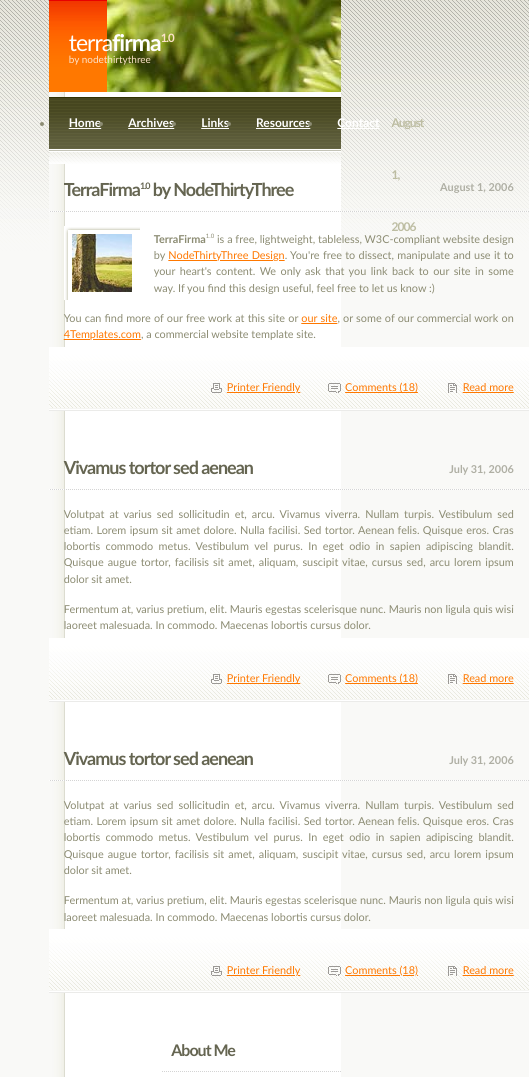
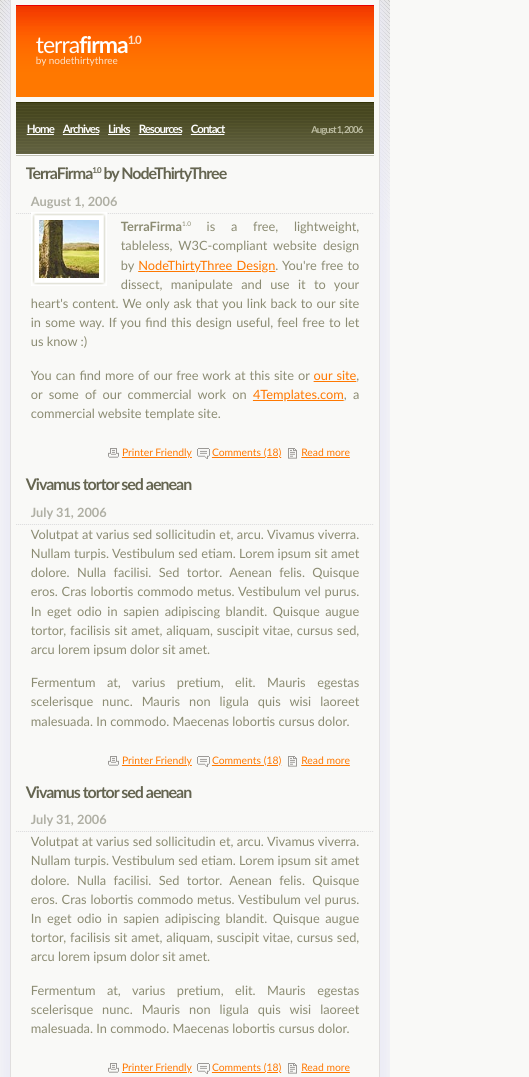
Before and after one commit to MikeTango30/FromLegacyToResponsive, a plain HTML site: page index.html in a window 390 px wide. Shown: the top 1077 px of the page, 529 px wide, since content can reach past the window. Drawn offline with Linux system fonts and the light colour scheme.

Commit message:
responsive design

```diff
--- a/default.css
+++ b/default.css
@@ -2,12 +2,6 @@
 	terrafirma1.0 by nodethirtythree design
 	http://www.nodethirtythree.com
 */
-
-/*300*/
-/*768*/
-/*992*/
-/*1200*/
-
 * {
     padding: 0;
     margin: 0;
@@ -16,7 +10,7 @@
 
 body {
     background: #F9F9F7 url('images/a1.gif') repeat-x;
-    font-size: 0.68em;
+    font-size: 0.8rem;
     font-family: "trebuchet ms", helvetica, sans-serif;
     color: #8C8C73;
     line-height: 1.5em;
@@ -45,18 +39,30 @@ img.picA {
     position: relative;
     top: -2px;
     background: url('images/a47.gif') no-repeat;
+    background-size: contain;
     width: 76px;
     height: 74px;
     padding: 8px;
 }
 
 img.picB {
-    position: relative;
-    top: -2px;
     background: url('images/a26.gif') no-repeat;
-    width: 146px;
-    height: 75px;
+    background-size: contain;
     padding: 7px;
+}
+
+@media screen and (min-width: 992px) and (max-width:1200px){
+    img.picB {
+        width: 138px;
+        height: 74px;
+    }
+}
+
+@media screen and (min-width: 768px) and (max-width:991px){
+    img.picB {
+        width: 118px;
+        height: 64px;
+    }
 }
 
 img.floatleft {
@@ -81,36 +87,49 @@ ul.linklist li:first-child {
     padding-top: 0;
 }
 
-/*TAISYTINA*/
-
-/*#upbg {*/
-/*    position: absolute;*/
-/*    background: #fff url('images/upbg.gif') no-repeat;*/
-/*    width: 75%;*/
-/*    height: 264px;*/
-/*    z-index: 1;*/
-/*}*/
-
 .container {
     display: flex;
     justify-content: center;
-
 }
 
 .wrapper {
-    width: 75%;
+    display: flex;
+    flex-flow: wrap;
+    justify-content: space-between;
+    width: 70%;
     background: #fff url('images/abg.gif') repeat-y;
+    background-size: cover;
+    border-right: 1px solid #e0dede;
+    border-left: 1px solid #e0dede;
+    -webkit-box-shadow: 0 0 22px 10px rgba(233,233,245,1);    padding: 0 5px;
     z-index: 2;
+}
+
+@media screen and (max-width:767px){
+    .wrapper {
+        flex-flow: column nowrap;
+        width: 95%;
+    }
+}
+
+@media screen and (min-width: 768px) and (max-width:991px){
+    .wrapper {
+        width: 85%;
+    }
 }
 
 header {
     display: flex;
     flex-flow: wrap;
+    justify-content: space-between;
+    width: 100%;
+    margin-top: 5px;
 }
 
 .logo {
     background: #FF7800 url('images/a8.gif') repeat-x;
-    width: 20%;
+    width: 22.2%;
+    min-width: 152px;
     height: 92px;
     color: #fff;
     padding-left: 20px;
@@ -142,16 +161,34 @@ header {
 
 #splash {
     background: #EAEAE2 url('images/a10.jpg') no-repeat;
-    width: 80%;
+    background-size: cover;
+    width: 77.2%;
     height: 92px;
+}
+
+@media screen and (min-width: 768px) and (max-width:991px){
+    #splash {
+        width: 75%;
+    }
+}
+
+@media screen and (max-width:767px){
+    #splash {
+        display: none;
+    }
+
+    .logo {
+        width: 100%;
+    }
 }
 
 nav {
     display: flex;
     justify-content: space-between;
+    align-items: center;
     width: 100%;
     background: #46461F url('images/a16.gif') repeat-x;
-    height: 67px;
+    height: 4.25em;
     padding-left: 5px;
     margin: 5px 0;
 }
@@ -162,7 +199,8 @@ nav ul {
 }
 
 nav ul li {
-    line-height: 52px;
+    list-style: none;
+    line-height: 3.25em;
     padding-left: 3px;
 }
 
@@ -173,11 +211,19 @@ nav ul li:first-child {
 nav ul li a {
     background-color: transparent;
     background-repeat: repeat-x;
-    padding: 8px 12px 8px 12px;
-    font-size: 12px;
+    padding: 8px 12px;
+    font-size: 0.9em;
     color: #fff;
     font-weight: bold;
 }
+
+@media screen and (max-width:767px){
+    nav ul li a {
+        padding: 8px 3px;
+        letter-spacing: -1px;
+    }
+}
+
 
 nav ul li a:hover {
     background: #fff url('images/a18.gif') repeat-x top;
@@ -186,103 +232,146 @@ nav ul li a:hover {
 }
 
 #date {
-    line-height: 52px;
     color: #BDBDA2;
-    right: 30px;
     font-weight: bold;
-    font-size: 12px;
+    font-size: 0.75em;
     letter-spacing: -1px;
-    padding-right: 20px;
+    padding-right: 1.25em;
 }
 
 aside {
-    position: relative;
-    width: 180px;
-    float: right;
+    display: flex;
+    flex-flow: column;
+    justify-content: flex-start;
+    max-width: 22.5%;
 }
 
 aside h3 {
-    position: relative;
-    top: 4px;
-    font-size: 16px;
-    line-height: 25px;
+    font-size: 1rem;
+    line-height: 1.5rem;
     color: #656551;
     letter-spacing: -1px;
     background: url('images/a22.gif') bottom repeat-x;
-    padding: 0px 0px 10px 10px;
+    padding: 0 0 10px 10px;
+    margin-bottom: 1.25em;
+}
+
+aside .content {
+    display: flex;
+    flex-flow: wrap;
+    justify-content: space-between;
+    font-size: 0.7rem;
+    padding: 0 10px;
     margin-bottom: 20px;
 }
 
-aside .content {
-    padding: 0px 10px 0px 10px;
-    margin-bottom: 20px;
+@media screen and (min-width: 300px) and (max-width: 767px) {
+    aside {
+        max-width: 100%;
+    }
+
+    aside h3 {
+        line-height: 1.2rem;
+        margin-bottom: 10px;
+    }
+
+    aside .content {
+        font-size: 0.8rem;
+        margin-bottom: 10px;
+    }
+
+    aside li {
+        font-size: 0.8rem;
+        line-height: 1.1em;
+    }
+}
+
+@media screen and (min-width: 768px) and (max-width: 991px) {
+    aside h3 {
+        line-height: 1.2rem;
+        margin-bottom: 10px;
+    }
+
+    aside .content {
+        font-size: 0.8rem;
+        margin-bottom: 10px;
+    }
+
+    aside li {
+        font-size: 0.65rem;
+        line-height: 1.1em;
+    }
 }
 
 main {
-    position: relative;
-    width: 480px;
-    float: left;
+    display: flex;
+    flex-flow: column nowrap;
+    max-width: 77.5%;
 }
 
 main h3 {
-    position: relative;
-    top: 4px;
-    font-size: 18px;
-    line-height: 25px;
+    font-size: 1.25rem;
+    line-height: 1.5rem;
     color: #656551;
     letter-spacing: -1px;
-    background: url('images/a22.gif') bottom repeat-x;
-    padding: 0px 0px 10px 15px;
+
+    padding: 0 0 10px 15px;
     margin-bottom: 20px;
 }
 
 main .content {
-    padding: 0px 15px 0px 15px;
+    padding: 0 15px;
     margin-bottom: 20px;
 }
 
 article {
-    margin-bottom: 30px;
+    display: flex;
+    flex-flow: column nowrap;
+}
+
+article .content {
+    margin-bottom: 0;
 }
 
 article .header {
-    position: relative;
+    display: flex;
+    flex-flow: row;
+    justify-content: space-between;
+    background: url('images/a22.gif') center repeat-x;
+    padding-right: 0.9rem;
 }
 
 article .date {
-    position: absolute;
-    right: 15px;
-    top: 0px;
-    line-height: 35px;
+    line-height: 2.3em;
     color: #AFAFA4;
     font-weight: bold;
-}
-
-article .content {
-    margin-bottom: 0px;
+    margin-bottom: 5px;
 }
 
 article .footer {
-    position: relative;
-    top: -10px;
+    display: flex;
+    justify-content: flex-end;
     background: url('images/a33.gif') repeat-x;
-    height: 64px;
+    height: 4em;
+    margin: 10px;
 }
 
 article .footer ul {
     list-style: none;
-    position: absolute;
-    right: 15px;
-    bottom: 15px;
+    display: flex;
+    flex-flow: row nowrap;
+    justify-content: flex-end;
+    align-items: center;
+    padding-right: 0.9rem;
 }
 
 article .footer ul li {
-    display: inline;
-    line-height: 14px;
-    padding-left: 17px;
-    margin-left: 25px;
+    font-size: 0.9em;
+    line-height: 0.9rem;
+    padding-left: 15px;
+    margin-left: 5px;
     background-repeat: no-repeat;
-    background-position: 0px 2px;
+    background-position: 0 2px;
 }
 
 article .footer ul li.printerfriendly {
@@ -297,14 +386,51 @@ article .footer ul li.readmore {
     background-image: url('images/a38.gif');
 }
 
+@media screen and (min-width: 300px) and (max-width: 767px) {
+    main h3 {
+        font-size: 1rem;
+        line-height: 1.2rem;
+        padding: 0 0 5px 10px;
+        margin-bottom: 5px;
+    }
+
+    main {
+        max-width: 100%;
+    }
+
+    main .content {
+        margin-bottom: 5px;
+    }
+
+    article {
+        margin-bottom: 5px;
+    }
+
+    article .header {
+        flex-flow: column;
+        background: url('images/a22.gif') bottom repeat-x;
+    }
+
+    article .date {
+        padding-left: 15px;
+        line-height: 1rem;
+    }
+
+    article .footer {
+        font-size: 0.9em;
+        height: 0;
+        margin-bottom: 1.5em;
+    }
+}
+
 footer {
-    position: relative;
-    clear: both;
+    width: 100%;
     height: 66px;
     text-align: center;
     line-height: 66px;
     background-image: url('images/a50.gif');
     color: #A8A88D;
+    margin: 1.25em;
 }
 
 footer a {
```
Also changed, not shown: index.html (+0 -1 lines).
